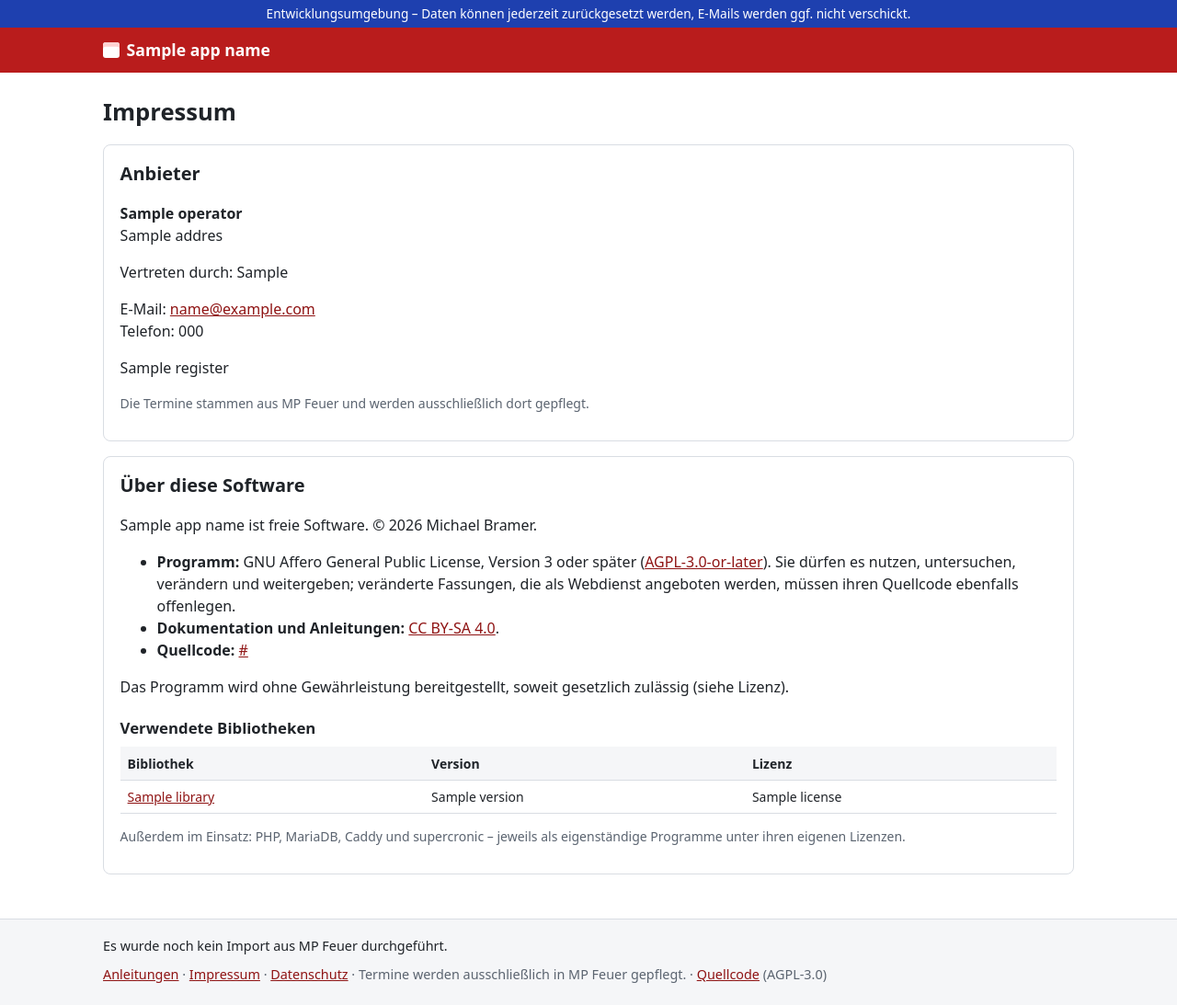
After one commit to brami/Wehrkalender, a PHP site: the page made by kalender/templates/imprint.twig in a window 1280 px wide. The commit adds this page. Shown: the whole page at 92% size. Run offline with PHP 8.4, Linux system fonts and the light colour scheme; the template is opened without the code that fills it: most values are stand-ins (such as "Sample title", 1, 10 or a date in 2020); some libraries are stand-ins or nearby versions.

Commit message:
Impressum mit Betreiberangaben und Lizenzhinweisen, Verantwortlicher im Datenschutzhinweis
- Neue Seite /impressum (ohne Anmeldung, im Seitenfuß verlinkt): Betreiber nach
  § 5 DDG aus BETREIBER_* in .env; „Über diese Software“ mit Urheber, Lizenzen
  (AGPL-3.0, CC BY-SA 4.0), Quellcode-Link und allen Bibliotheken mit Version
  und Lizenz (aus vendor/composer/installed.json, ohne require-dev)
- Datenschutzhinweis nennt den Verantwortlichen (Art. 13 DSGVO) und optional
  DATENSCHUTZ_KONTAKT
- Warnung „Impressum unvollständig“ auf der Statusseite, im Impressum (nur für
  Admins) und im Setup-Skript
- Setup-Skript: BETREIBER_* und DATENSCHUTZ_KONTAKT in .env und Compose
- Tests: ImprintTest (3), insgesamt 53
- Doku Betrieb (Abschnitt Lizenz und Quellcode), Fragen E5 und To-dos

Co-Authored-By: Claude Opus 5.5 <noreply@anthropic.com>
Claude-Session: https://claude.ai/code/session_01XKgcLqia1uQELMvK3GVGze

```diff
--- a/kalender/src/Web/TwigExtension.php
+++ b/kalender/src/Web/TwigExtension.php
@@ -26,6 +26,7 @@ final class TwigExtension extends AbstractExtension implements GlobalsInterface
             'base_url' => $this->config->baseUrl(),
             'domain' => $this->config->domain(),
             'app_env' => $this->config->env(),
+            'operator' => $this->config->operator(),
         ];
     }
 
--- a/kalender/src/Web/WebApp.php
+++ b/kalender/src/Web/WebApp.php
@@ -58,6 +58,9 @@ final class WebApp
             }
             return $view->render($r, 'guide/' . $a['geraet'] . '.twig', ['guide' => $a['geraet'], 'guides' => self::GUIDES]);
         });
+        $slim->get('/impressum', fn (Request $q, Response $r) => $view->render($r, 'imprint.twig', [
+            'libraries' => Licenses::fromInstalled($app->config->baseDir() . '/vendor/composer/installed.json'),
+        ]));
         $slim->get('/datenschutz', fn (Request $q, Response $r) => $view->render($r, 'privacy.twig'));
 
         // ---------------------------------------------------- Mitglieder
--- a/kalender/templates/admin/dashboard.twig
+++ b/kalender/templates/admin/dashboard.twig
@@ -8,6 +8,10 @@
 
 {% if mail_mode == 'database' %}
   <div class="testbanner small">Testbetrieb: E-Mails werden nicht verschickt, sondern nur gespeichert (MAIL_DELIVERY=database). Vorschau unter <a href="/admin/mails" style="color:#fff">E-Mails</a>.</div>
+{% endif %}
+
+{% if not operator.complete %}
+  <div class="flash flash-error">Impressum unvollständig: Angaben zum Betreiber fehlen (<code>BETREIBER_NAME</code>, <code>BETREIBER_ANSCHRIFT</code>, <code>BETREIBER_EMAIL</code> in <code>/srv/kalender/.env</code>). <a href="/impressum">Impressum ansehen</a></div>
 {% endif %}
 
 {% for p in problems %}<div class="flash flash-error">{{ p }}</div>{% endfor %}
--- /dev/null
+++ b/kalender/templates/imprint.twig
@@ -0,0 +1,63 @@
+{% extends 'layout.twig' %}
+{% block title %}Impressum – {{ app_name }}{% endblock %}
+{% block content %}
+<h1>Impressum</h1>
+
+{% if not operator.complete and current_user and current_user.is_admin %}
+  <div class="flash flash-error">Impressum unvollständig: In <code>/srv/kalender/.env</code> mindestens
+    <code>BETREIBER_NAME</code>, <code>BETREIBER_ANSCHRIFT</code> und <code>BETREIBER_EMAIL</code> eintragen
+    und mit <code>setup-server-kalender-ff.sh … -U -Z ""</code> übernehmen.</div>
+{% endif %}
+
+<div class="box">
+  <h2 style="margin-top:0">Anbieter</h2>
+  {% if operator.name %}
+    <p>
+      <strong>{{ operator.name }}</strong><br>
+      {% for line in operator.address %}{{ line }}<br>{% endfor %}
+    </p>
+    {% if operator.represented_by %}<p>Vertreten durch: {{ operator.represented_by }}</p>{% endif %}
+    <p>
+      {% if operator.email %}E-Mail: <a href="mailto:{{ operator.email }}">{{ operator.email }}</a><br>{% endif %}
+      {% if operator.phone %}Telefon: {{ operator.phone }}<br>{% endif %}
+    </p>
+    {% if operator.register %}<p>{{ operator.register }}</p>{% endif %}
+  {% else %}
+    <p class="muted">Die Angaben zum Anbieter werden zurzeit ergänzt.</p>
+  {% endif %}
+  <p class="small muted">Die Termine stammen aus MP Feuer und werden ausschließlich dort gepflegt.</p>
+</div>
+
+<div class="box">
+  <h2 style="margin-top:0">Über diese Software</h2>
+  <p>{{ app_name }} ist freie Software. © 2026 Michael Bramer.</p>
+  <ul>
+    <li><strong>Programm:</strong> GNU Affero General Public License, Version 3 oder später
+      (<a href="https://www.gnu.org/licenses/agpl-3.0.html">AGPL-3.0-or-later</a>).
+      Sie dürfen es nutzen, untersuchen, verändern und weitergeben; veränderte Fassungen, die als Webdienst
+      angeboten werden, müssen ihren Quellcode ebenfalls offenlegen.</li>
+    <li><strong>Dokumentation und Anleitungen:</strong>
+      <a href="https://creativecommons.org/licenses/by-sa/4.0/deed.de">CC BY-SA 4.0</a>.</li>
+    <li><strong>Quellcode:</strong>
+      {% if source_url %}<a href="{{ source_url }}">{{ source_url }}</a>{% else %}auf Anfrage beim Anbieter{% endif %}</li>
+  </ul>
+  <p>Das Programm wird ohne Gewährleistung bereitgestellt, soweit gesetzlich zulässig (siehe Lizenz).</p>
+
+  {% if libraries %}
+    <h3>Verwendete Bibliotheken</h3>
+    <table class="small">
+      <thead><tr><th>Bibliothek</th><th>Version</th><th>Lizenz</th></tr></thead>
+      <tbody>
+      {% for l in libraries %}
+        <tr>
+          <td>{% if l.url %}<a href="{{ l.url }}">{{ l.name }}</a>{% else %}{{ l.name }}{% endif %}</td>
+          <td>{{ l.version }}</td>
+          <td>{{ l.license }}</td>
+        </tr>
+      {% endfor %}
+      </tbody>
+    </table>
+    <p class="small muted">Außerdem im Einsatz: PHP, MariaDB, Caddy und supercronic – jeweils als eigenständige Programme unter ihren eigenen Lizenzen.</p>
+  {% endif %}
+</div>
+{% endblock %}
--- a/kalender/templates/layout.twig
+++ b/kalender/templates/layout.twig
@@ -50,7 +50,7 @@
         <br><span class="warn">Der letzte Importversuch am {{ last_attempt.started_at|lt }} ist fehlgeschlagen; die Daten können veraltet sein.</span>
       {% endif %}
     </p>
-    <p class="muted"><a href="/anleitung/ios">Anleitungen</a> · <a href="/datenschutz">Datenschutz</a> · Termine werden ausschließlich in MP Feuer gepflegt.{% if source_url %} · <a href="{{ source_url }}">Quellcode</a> (AGPL-3.0){% endif %}</p>
+    <p class="muted"><a href="/anleitung/ios">Anleitungen</a> · <a href="/impressum">Impressum</a> · <a href="/datenschutz">Datenschutz</a> · Termine werden ausschließlich in MP Feuer gepflegt.{% if source_url %} · <a href="{{ source_url }}">Quellcode</a> (AGPL-3.0){% endif %}</p>
   </div>
 </footer>
 </body>
```
Also changed, not shown: kalender/fragen_und_unstimmigkeiten.md (+10 -0 lines), kalender/src/Config.php (+24 -0 lines), kalender/src/Web/Licenses.php (added, +47 -0 lines), kalender/templates/privacy.twig (+10 -1 lines), kalender/tests/ImprintTest.php (added, +98 -0 lines), 3 other files.
